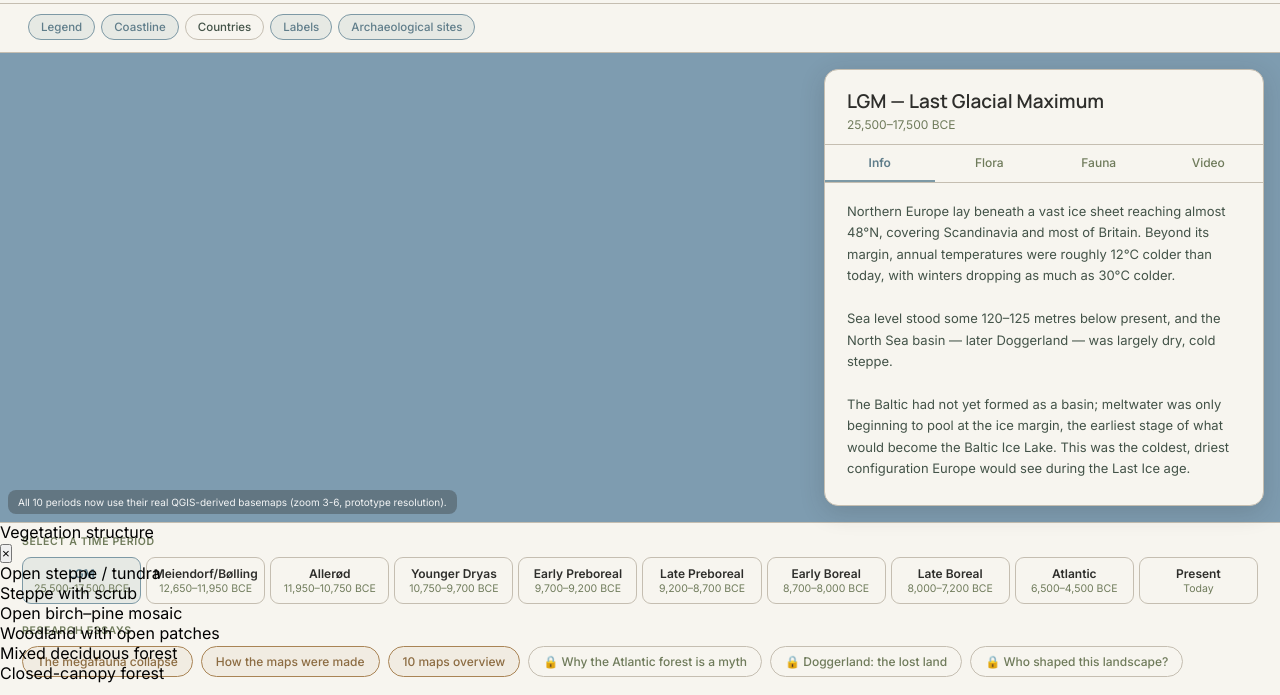
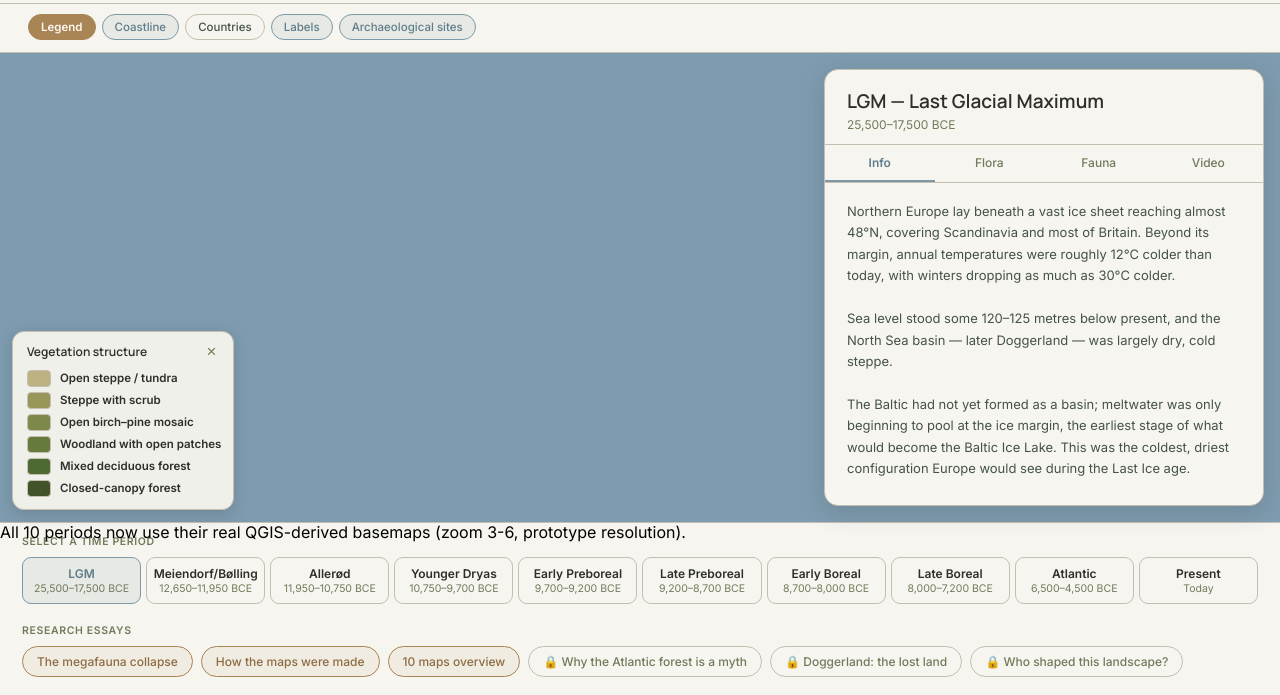
Before and after one commit to eveline211/Ancient-Europe, a plain HTML site: page app-layout-test.html in a window 1280 px wide. Both pictures are taken after a click on the button "Legend". Shown: the part 105-800 px from the top of the page. Drawn offline with nearby package versions, Linux system fonts and the light colour scheme; a script that the page names is missing.

Commit message:
Add files via upload

```diff
--- a/css/style.css
+++ b/css/style.css
@@ -67,16 +67,16 @@ body {
   background: rgba(125,153,165,0.14); color: var(--water-dark); border-color: var(--water);
 }
 
+/* Legend button: bronze (the app's other highlight colour); filled bronze when the legend is open. */
+.toggle-btn.toggle-legend { border-color: var(--bronze); color: var(--bronze-dark); font-weight: 600; background: var(--page-bg); }
+.toggle-btn.toggle-legend:hover { background: rgba(169,132,85,0.14); }
+.toggle-btn.toggle-legend.on { background: var(--bronze); border-color: var(--bronze); color: #FBF8F2; }
+.toggle-btn.toggle-legend:focus-visible { outline: 2px solid var(--water-dark); outline-offset: 2px; }
+
 /* ============ MAIN AREA (60/40) ============ */
 .main-area { display: grid; grid-template-columns: 60% 40%; height: 500px; }
 .map-area { position: relative; background: #7E9CB0; border-right: 1px solid var(--stone); }
 #map { width: 100%; height: 100%; }
-.map-placeholder-note {
-  position: absolute; bottom: 8px; left: 8px; right: 8px;
-  font-family: var(--font-body); font-size: 10px; color: rgba(255,255,255,0.92);
-  background: rgba(46,46,43,0.35); padding: 6px 10px; border-radius: 8px;
-  pointer-events: none;
-}
 
 /* ============ INFO PANEL ============ */
 .info-panel { display: flex; flex-direction: column; overflow: hidden; background: var(--page-bg); }
@@ -242,6 +242,8 @@ body {
 .site-popup .maplibregl-popup-close-button { font-size: 18px; color: var(--moss); padding: 2px 8px; border-radius: 0 14px 0 8px; }
 .site-popup .maplibregl-popup-close-button:hover { background: var(--sand); }
 
+/* Site pop-ups always sit above the legend panel. */
+.site-popup { z-index: 3; }
 .site-card { perspective: 900px; }
 .site-card-inner { display: grid; transition: transform .55s cubic-bezier(.4,.1,.2,1); transform-style: preserve-3d; }
 .site-card.flipped .site-card-inner { transform: rotateY(180deg); }
@@ -285,3 +287,25 @@ body {
 @media (prefers-reduced-motion: reduce) {
   .site-card-inner { transition: none; }
 }
+
+/* ============ MAP LEGEND (Legend button) ============ */
+.map-legend {
+  position: absolute; bottom: 12px; left: 12px; z-index: 1; /* bottom-left of the map */
+  min-width: 190px; padding: 10px 12px 12px 14px;
+  background: rgba(247,245,239,0.95); border: 1px solid var(--stone); border-radius: 12px;
+  box-shadow: 0 4px 16px rgba(46,46,43,0.2);
+  font-family: var(--font-body);
+}
+.map-legend[hidden] { display: none; }
+.map-legend-head { display: flex; align-items: flex-start; justify-content: space-between; gap: 12px; margin-bottom: 8px; }
+.map-legend-title { font-family: var(--font-head); font-size: 12px; font-weight: 600; color: var(--charcoal); line-height: 1.3; padding-top: 2px; }
+.map-legend-close {
+  width: 20px; height: 20px; flex-shrink: 0; border: none; background: transparent; cursor: pointer;
+  font-size: 17px; line-height: 1; color: var(--moss); border-radius: 50%; padding: 0 0 2px;
+}
+.map-legend-close:hover { background: var(--sand); }
+.map-legend-close:focus-visible { outline: 2px solid var(--water-dark); outline-offset: 1px; }
+.map-legend-list { list-style: none; margin: 0; padding: 0; display: flex; flex-direction: column; gap: 5px; }
+.map-legend-list li { display: flex; align-items: center; gap: 9px; }
+.map-legend-swatch { width: 24px; height: 17px; flex-shrink: 0; border-radius: 4px; border: 1px solid var(--stone); }
+.map-legend-name { font-size: 11.5px; font-weight: 600; color: var(--charcoal); line-height: 1.25; }
```
